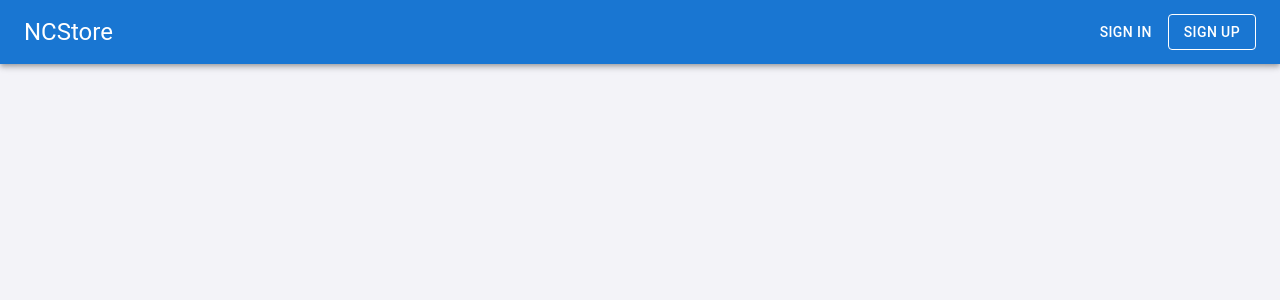
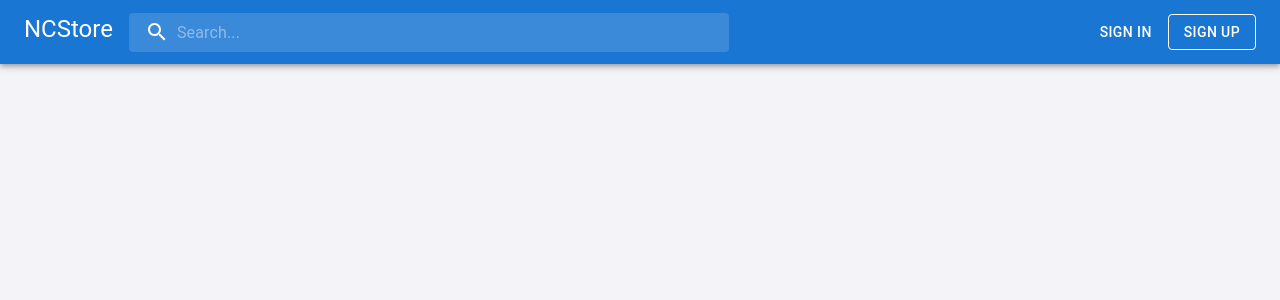
Before and after one commit to MrBattary/ncstore-front, a React (Create React App) app: page / in a window 1280 px wide. Shown: the top 300 px of the page. Built offline with nearby package versions, Linux system fonts and the light colour scheme.

Commit message:
NC-40 Non-functional search bar was added

```diff
--- a/src/elements/components/navigation/NavigationBar.tsx
+++ b/src/elements/components/navigation/NavigationBar.tsx
@@ -13,7 +13,10 @@ import Menu from '@mui/material/Menu';
 import MenuItem from '@mui/material/MenuItem';
 import Stack from '@mui/material/Stack';
 import AccountCircle from '@mui/icons-material/AccountCircle';
+import { Assignment, Favorite, ShoppingCart } from '@mui/icons-material';
+
 import { signOut } from '../../../actions/user/SignOut';
+import SearchField from '../search_field/SearchField';
 
 type navigationBarProps = {};
 
@@ -44,15 +47,36 @@ const NavigationBar: React.FC<navigationBarProps> = () => {
         // TODO: Go to the home tab
     };
 
+    const handleOpenCart = () => {
+        // TODO: Go to the cart tab
+    };
+
+    const handleOpenFavorite = () => {
+        // TODO: Go to the favorite tab
+    };
+
+    const handleOpenOrders = () => {
+        // TODO: Go to the orders tab
+    };
+
     const renderAuthorisedUserMenu = (
-        <>
+        <Stack spacing={2} direction='row'>
+            <IconButton size='large' aria-label='orders' color='inherit' onClick={handleOpenOrders}>
+                <Assignment />
+            </IconButton>
+            <IconButton size='large' aria-label='favorite' color='inherit' onClick={handleOpenFavorite}>
+                <Favorite />
+            </IconButton>
+            <IconButton size='large' aria-label='shopping cart' color='inherit' onClick={handleOpenCart}>
+                <ShoppingCart />
+            </IconButton>
             <IconButton
                 size='large'
                 aria-label='account of current user'
                 aria-controls='menu-appbar'
                 aria-haspopup='true'
+                color='inherit'
                 onClick={handleUserMenuOpen}
-                color='inherit'
             >
                 <AccountCircle />
             </IconButton>
@@ -74,7 +98,7 @@ const NavigationBar: React.FC<navigationBarProps> = () => {
                 <MenuItem onClick={goToTheProfile}>Profile</MenuItem>
                 <MenuItem onClick={signOutLocally}>Sign out</MenuItem>
             </Menu>
-        </>
+        </Stack>
     );
 
     const renderUnauthorisedUserMenu = (
@@ -86,7 +110,7 @@ const NavigationBar: React.FC<navigationBarProps> = () => {
         </Stack>
     );
 
-    const renderUserMenu = () => {
+    const renderMenu = () => {
         if (token) {
             return renderAuthorisedUserMenu;
         } else {
@@ -98,17 +122,13 @@ const NavigationBar: React.FC<navigationBarProps> = () => {
         <Box sx={{ flexGrow: 1 }}>
             <AppBar position='static'>
                 <Toolbar>
-                    <Link
-                        variant='h5'
-                        color='inherit'
-                        component='div'
-                        underline='none'
-                        style={{ flex: 1 }}
-                        onClick={goToHome}
-                    >
-                        NCStore
-                    </Link>
-                    {renderUserMenu()}
+                    <Stack spacing={2} direction='row' flexGrow={1}>
+                        <Link variant='h5' color='inherit' component='div' underline='none' onClick={goToHome}>
+                            NCStore
+                        </Link>
+                        <SearchField placeholder='Search...' />
+                    </Stack>
+                    {renderMenu()}
                 </Toolbar>
             </AppBar>
         </Box>
--- /dev/null
+++ b/src/elements/components/search_field/SearchField.tsx
@@ -0,0 +1,60 @@
+import React from 'react';
+import { styled, alpha } from '@mui/material/styles';
+import InputBase from '@mui/material/InputBase';
+import SearchIcon from '@mui/icons-material/Search';
+
+type searchFieldProps = {
+    placeholder: string;
+};
+
+const SearchField: React.FC<searchFieldProps> = ({ placeholder }) => {
+    const Search = styled('div')(({ theme }) => ({
+        flexGrow: 1,
+        position: 'relative',
+        borderRadius: theme.shape.borderRadius,
+        backgroundColor: alpha(theme.palette.common.white, 0.15),
+        '&:hover': {
+            backgroundColor: alpha(theme.palette.common.white, 0.25),
+        },
+        marginRight: theme.spacing(2),
+        marginLeft: 0,
+        width: '100%',
+        maxWidth: 600,
+        [theme.breakpoints.up('sm')]: {
+            marginLeft: theme.spacing(3),
+            width: 'auto',
+        },
+    }));
+
+    const SearchIconWrapper = styled('div')(({ theme }) => ({
+        padding: theme.spacing(0, 2),
+        height: '100%',
+        position: 'absolute',
+        pointerEvents: 'none',
+        display: 'flex',
+        alignItems: 'center',
+        justifyContent: 'center',
+    }));
+
+    const StyledInputBase = styled(InputBase)(({ theme }) => ({
+        color: 'inherit',
+        width: '100%',
+        '& .MuiInputBase-input': {
+            padding: theme.spacing(1, 1, 1, 1),
+            // vertical padding + font size from searchIcon
+            paddingLeft: `calc(1em + ${theme.spacing(4)})`,
+            width: '100%',
+        },
+    }));
+
+    return (
+        <Search>
+            <SearchIconWrapper>
+                <SearchIcon />
+            </SearchIconWrapper>
+            <StyledInputBase placeholder={placeholder} inputProps={{ 'aria-label': 'search' }} />
+        </Search>
+    );
+};
+
+export default SearchField;
```
Also changed, not shown: src/actions/README.md (deleted), src/elements/components/README.md (deleted), src/types/README.md (deleted).
